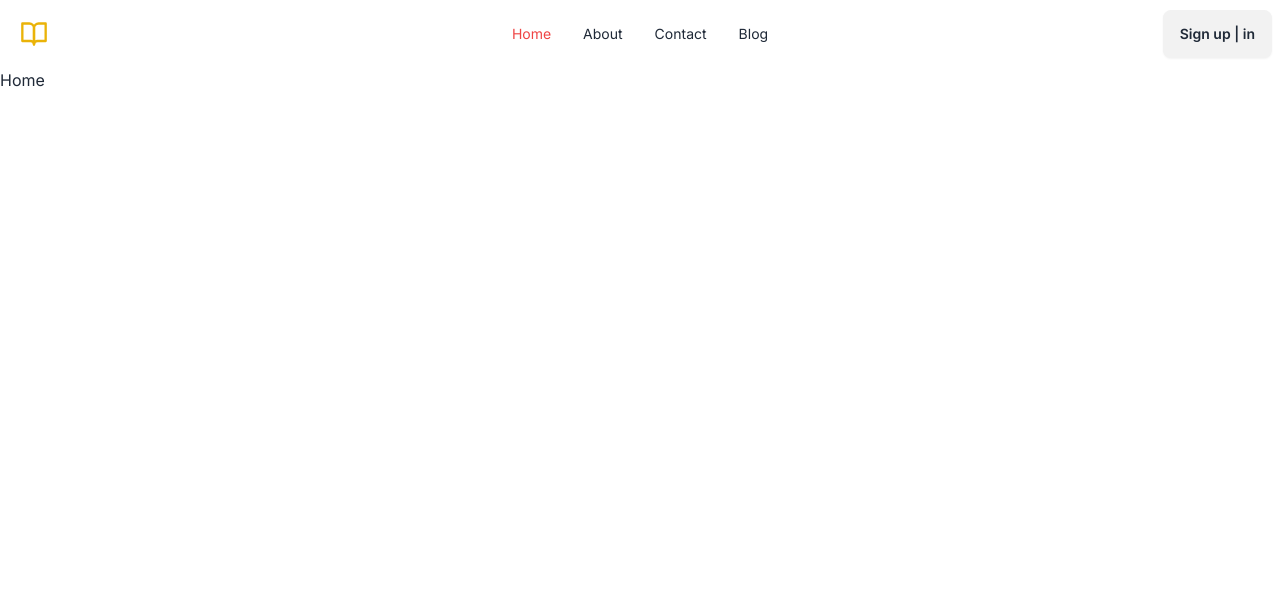
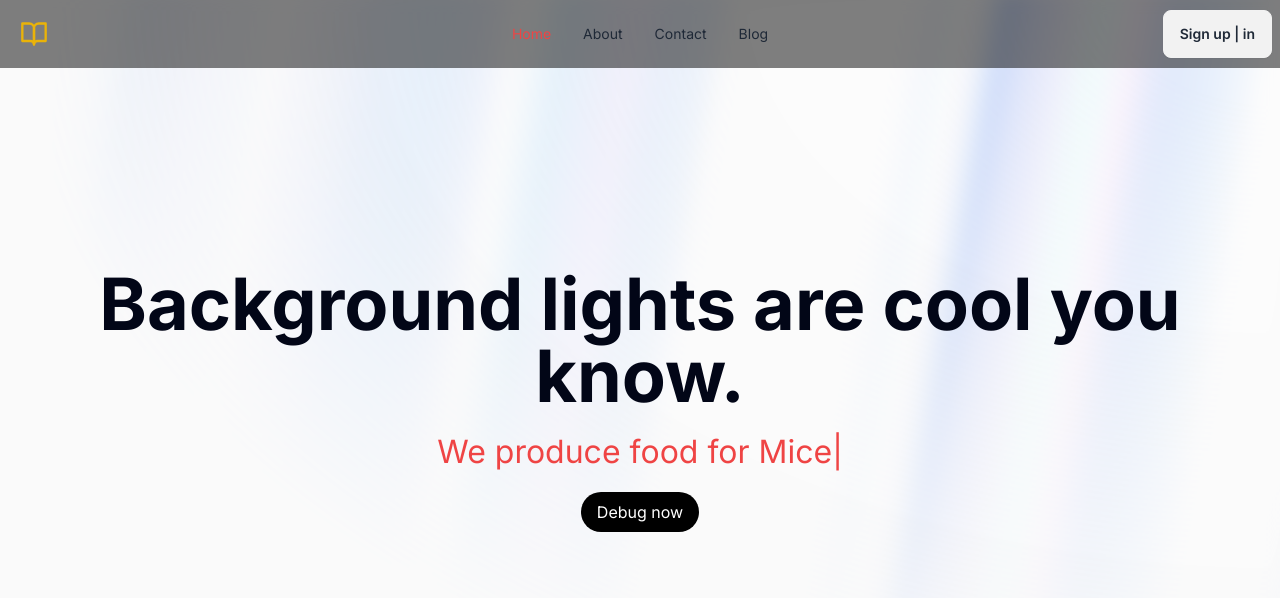
Before and after one commit to Foshati/Blogifa, a Next.js app: page / in a window 1280 px wide. Shown: the top 598 px of the page. Built offline with nearby package versions, Linux system fonts and the light colour scheme.

Commit message:
create  Aurora Background and Type Animation in home page

```diff
--- a/package.json
+++ b/package.json
@@ -9,10 +9,14 @@
     "lint": "next lint"
   },
   "dependencies": {
+    "clsx": "^2.1.1",
+    "framer-motion": "^11.2.2",
     "lucide-react": "^0.378.0",
     "next": "14.2.3",
     "react": "18.3.1",
-    "react-dom": "18.3.1"
+    "react-dom": "18.3.1",
+    "react-type-animation": "^3.2.0",
+    "tailwind-merge": "^2.3.0"
   },
   "devDependencies": {
     "daisyui": "4.11.1",
--- a/src/app/layout.jsx
+++ b/src/app/layout.jsx
@@ -1,6 +1,7 @@
 import { Inter } from "next/font/google";
 import "./globals.css";
 import { Navbar } from "@/components/navbar/Navbar";
+import { cn } from "@/utils/cn";
 
 const inter = Inter({ subsets: ["latin"] });
 
@@ -12,7 +13,7 @@
 export default function RootLayout({ children }) {
   return (
     <html lang="en">
-      <body className={inter.className}>
+      <body className={cn(inter.className)}>
         <Navbar />
 
         {children}
--- a/src/app/loading.jsx
+++ b/src/app/loading.jsx
@@ -2,7 +2,7 @@
 
 function Loading() {
   return (
-    <div className="flex items-center justify-center h-screens">
+    <div className="flex items-center justify-center mt-24 h-screens ">
       <span className="loading loading-dots loading-md"></span>
     </div>
   );
--- a/src/app/page.jsx
+++ b/src/app/page.jsx
@@ -1,6 +1,11 @@
+import { AuroraBackgroundDemo } from "@/components/ui/AuroraBackground";
 import React from "react";
 
 export default function Home() {
   // throw new Error("error");
-  return <div>Home</div>;
+  return (
+    <div>
+      <AuroraBackgroundDemo />
+    </div>
+  );
 }
--- a/src/components/navbar/Navbar.jsx
+++ b/src/components/navbar/Navbar.jsx
@@ -9,8 +9,8 @@
 
   return (
     <>
-      <div className="navbar bg-base-100">
-        <div className="navbar-start">
+      <header className="fixed top-0 left-0 z-50 w-full bg-black bg-opacity-50 navbar">
+        <div className="mx-auto navbar-start">
           <div className="dropdown">
             <div tabIndex={0} role="button" className="btn btn-ghost lg:hidden">
               <svg
@@ -105,7 +105,7 @@
         <div className="navbar-end">
           <a className="btn">Sign up | in</a>
         </div>
-      </div>
+      </header>
     </>
   );
 };
--- /dev/null
+++ b/src/components/ui/AuroraBackground.jsx
@@ -0,0 +1,52 @@
+"use client";
+
+import { motion } from "framer-motion";
+import React from "react";
+import { AuroraBackground } from "../ui/aurora-background";
+import { TypeAnimation } from "react-type-animation";
+
+export function AuroraBackgroundDemo() {
+  return (
+    <AuroraBackground>
+      <motion.div
+        initial={{ opacity: 0.0, y: 40 }}
+        whileInView={{ opacity: 1, y: 0 }}
+        transition={{
+          delay: 0.3,
+          duration: 0.8,
+          ease: "easeInOut",
+        }}
+        className="relative flex flex-col items-center justify-center gap-4 px-4"
+      >
+        <div className="text-3xl font-bold text-center md:text-7xl dark:text-white">
+          Background lights are cool you know.
+        </div>
+        <div>
+          <TypeAnimation
+            className="text-red-500"
+            sequence={[
+              // Same substring at the start will only be typed out once, initially
+              "We produce food for Mice",
+              3000, // wait 1s before replacing "Mice" with "Hamsters"
+              "We produce food for Hamsters",
+              3000,
+              "We produce food for Guinea Pigs",
+              3000,
+              "We produce food for Chinchillas",
+              3000,
+            ]}
+            wrapper="span"
+            speed={5}
+            style={{ fontSize: "2em", display: "inline-block" }}
+            repeat={Infinity}
+            cursor="false"
+          />
+        </div>
+
+        <button className="px-4 py-2 text-white bg-black rounded-full dark:bg-white w-fit dark:text-black">
+          Debug now
+        </button>
+      </motion.div>
+    </AuroraBackground>
+  );
+}
--- /dev/null
+++ b/src/components/ui/aurora-background.jsx
@@ -0,0 +1,48 @@
+"use client";
+import { cn } from "@/utils/cn";
+
+export const AuroraBackground = ({
+  className,
+  children,
+  showRadialGradient = true,
+  ...props
+}) => {
+  return (
+    <main>
+      <div
+        className={cn(
+          "relative flex flex-col  h-[100vh] items-center justify-center bg-zinc-50 dark:bg-zinc-900  text-slate-950 transition-bg",
+          className
+        )}
+        {...props}
+      >
+        <div className="absolute inset-0 overflow-hidden">
+          <div
+            //   I'm sorry but this is what peak developer performance looks like // trigger warning
+            className={cn(
+              `
+            [--white-gradient:repeating-linear-gradient(100deg,var(--white)_0%,var(--white)_7%,var(--transparent)_10%,var(--transparent)_12%,var(--white)_16%)]
+            [--dark-gradient:repeating-linear-gradient(100deg,var(--black)_0%,var(--black)_7%,var(--transparent)_10%,var(--transparent)_12%,var(--black)_16%)]
+            [--aurora:repeating-linear-gradient(100deg,var(--blue-500)_10%,var(--indigo-300)_15%,var(--blue-300)_20%,var(--violet-200)_25%,var(--blue-400)_30%)]
+            [background-image:var(--white-gradient),var(--aurora)]
+            dark:[background-image:var(--dark-gradient),var(--aurora)]
+            [background-size:300%,_200%]
+            [background-position:50%_50%,50%_50%]
+            filter blur-[10px] invert dark:invert-0
+            after:content-[""] after:absolute after:inset-0 after:[background-image:var(--white-gradient),var(--aurora)]
+            after:dark:[background-image:var(--dark-gradient),var(--aurora)]
+            after:[background-size:200%,_100%]
+            after:animate-aurora after:[background-attachment:fixed] after:mix-blend-difference
+            pointer-events-none
+            absolute -inset-[10px] opacity-50 will-change-transform`,
+
+              showRadialGradient &&
+                `[mask-image:radial-gradient(ellipse_at_100%_0%,black_10%,var(--transparent)_70%)]`
+            )}
+          ></div>
+        </div>
+        {children}
+      </div>
+    </main>
+  );
+};
--- /dev/null
+++ b/src/utils/cn.js
@@ -0,0 +1,8 @@
+const { clsx } = require("clsx");
+const { twMerge } = require("tailwind-merge");
+
+function cn(...inputs) {
+  return twMerge(clsx(inputs));
+}
+
+module.exports = { cn };
--- a/tailwind.config.js
+++ b/tailwind.config.js
@@ -1,3 +1,7 @@
+const {
+  default: flattenColorPalette,
+} = require("tailwindcss/lib/util/flattenColorPalette");
+
 /** @type {import('tailwindcss').Config} */
 module.exports = {
   content: [
@@ -7,14 +11,27 @@
   ],
   theme: {
     extend: {
+      animation: {
+        aurora: "aurora 60s linear infinite",
+      },
       backgroundImage: {
         "gradient-radial": "radial-gradient(var(--tw-gradient-stops))",
         "gradient-conic":
           "conic-gradient(from 180deg at 50% 50%, var(--tw-gradient-stops))",
       },
+      keyframes: {
+        aurora: {
+          from: {
+            backgroundPosition: "50% 50%, 50% 50%",
+          },
+          to: {
+            backgroundPosition: "350% 50%, 350% 50%",
+          },
+        },
+      },
     },
   },
-  plugins: [require("daisyui")],
+  plugins: [addVariablesForColors, require("daisyui")],
   // daisyUI config (optional - here are the default values)
   daisyui: {
     themes: false, // false: only light + dark | true: all themes | array: specific themes like this ["light", "dark", "cupcake"]
@@ -27,3 +44,16 @@
     themeRoot: ":root", // The element that receives theme color CSS variables
   },
 };
+// This plugin adds each Tailwind color as a global CSS variable, e.g. var(--gray-200).
+// add Modify the config file to add animation and colors as variables in aceternity ui for config
+
+function addVariablesForColors({ addBase, theme }) {
+  let allColors = flattenColorPalette(theme("colors"));
+  let newVars = Object.fromEntries(
+    Object.entries(allColors).map(([key, val]) => [`--${key}`, val])
+  );
+
+  addBase({
+    ":root": newVars,
+  });
+}
```
Also changed, not shown: 1 other file (tests, documents, lock files or other folders).
